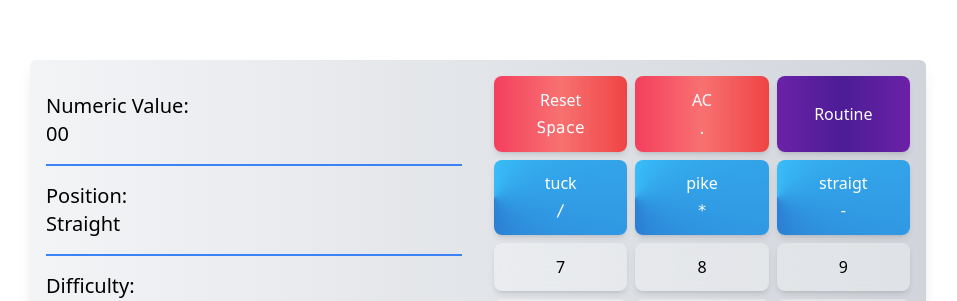
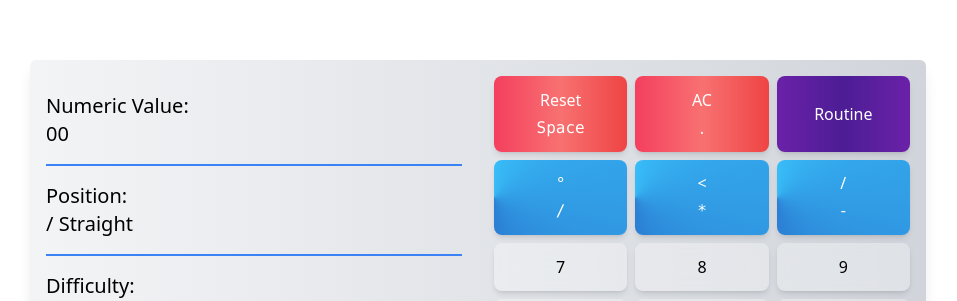
Before and after one commit to MattFreelanceWeb/tra-easycop, a Next.js app: page / in a window 1280 px wide. Shown: the part 133-434 px from the top of the page, without its empty margins (162-1119 px from the left). Built offline with nearby package versions, Linux system fonts and the light colour scheme.

Commit message:
🐛 change the way position work on the function to fix the language bug (if you change the language the function cashed)

```diff
--- a/components/calculator/TelCalculator.tsx
+++ b/components/calculator/TelCalculator.tsx
@@ -6,7 +6,7 @@ import ScreenRoutine from "./screen/ScreenRoutine";
 type Props = {};
 
 function TelCalculator({}: Props) {
-  const [position, setPosition] = useState<string>("");
+  const [position, setPosition] = useState<string>("/");
   const [skill, setSkill] = useState<string>("");
   const [routine, setRoutine] = useState<any[]>([]);
   const [showRoutine, setShowRoutine] = useState<boolean>(false);
--- a/components/calculator/keyboard/KeyboardTel.tsx
+++ b/components/calculator/keyboard/KeyboardTel.tsx
@@ -45,19 +45,19 @@ function KeyboardTel({
       />
       <BtnTelShowRoutine title={'Routine'} showRoutine={showRoutine} setShowRoutine={setShowRoutine} />
       <BtnTelPosition
-        title={"tuck"}
+        title={"°"}
         setKey={"/"}
         setPosition={setPosition}
         className={"bg-stone-400"}
       />
       <BtnTelPosition
-        title={"pike"}
+        title={"<"}
         setKey={"*"}
         setPosition={setPosition}
         className={"bg-stone-500"}
       />
       <BtnTelPosition
-        title={"straigt"}
+        title={"/"}
         setKey={"-"}
         setPosition={setPosition}
         className={"bg-stone-600"}
--- a/components/calculator/screen/utils/ActualSkill.tsx
+++ b/components/calculator/screen/utils/ActualSkill.tsx
@@ -1,7 +1,10 @@
 import React from "react";
 import { calc } from "@/utils/function/calc";
+import { namePosition } from "@/utils/function/namePosition";
 
 type Props = { skill: string; position: string };
+
+
 
 function ActualSkill({ skill, position }: Props) {
   return (
@@ -11,7 +14,7 @@ function ActualSkill({ skill, position }: Props) {
           numeric value: <br /> {skill ? skill : "00"}
         </p>
         <p className="border-b-2 border-blue-500 py-4">
-          position: <br /> {position ? position : "straight"}
+          position: <br /> {position} {namePosition(position)}
         </p>
         <p className="border-b-2 border-blue-500 py-4">
           difficulty: <br /> {calc(Number(skill), position)}
--- a/components/trickstonumeric/TricksToNumeric.tsx
+++ b/components/trickstonumeric/TricksToNumeric.tsx
@@ -16,30 +16,36 @@ function TricksToNumeric({}: Props) {
   return (
     <div className="h-full w-full max-w-4xl md:max-h-[414px] grid backdrop-blur-md bg-gradient-to-r from-gray-100 to-gray-300  overflow-y-auto md:rounded-md md:shadow-lg">
       <div className="h-full w-full flex flex-col items-start justify-start gap-4 px-4 md:flex-row">
+        <div className="flex flex-col items-center justify-center">
         quarter turn :
         <BtnNumber
           number={numberQuarterTurn}
           setNumber={setNumberQuarterTurn}
           maxNumber={16}
         />
+        </div>
+
+        <div className="flex flex-col items-center justify-center">
         twist turn one :
         <BtnNumber
           number={numberTwistTurnOne}
           setNumber={setNumberTwistTurnOne}
           maxNumber={9}
         />
+        </div>
+
         {numberQuarterTurn >= 7 && (
-          <>
+          <div className="flex flex-col items-center justify-center">
             twist turn two :
             <BtnNumber
               number={numberTwistTurnTwo}
               setNumber={setNumberTwistTurnTwo}
               maxNumber={9}
             />
-          </>
+          </div>
         )}
         {numberQuarterTurn >= 11 && (
-          <>
+          <div className="flex flex-col items-center justify-center">
             {" "}
             twist turn three :
             <BtnNumber
@@ -47,10 +53,10 @@ function TricksToNumeric({}: Props) {
               setNumber={setNumberTwistTurnThree}
               maxNumber={9}
             />
-          </>
+          </div>
         )}
         {numberQuarterTurn >= 15 && (
-          <>
+          <div className="flex flex-col items-center justify-center">
             {" "}
             twist turn four :
             <BtnNumber
@@ -58,7 +64,7 @@ function TricksToNumeric({}: Props) {
               setNumber={setNumberTwistTurnFour}
               maxNumber={9}
             />
-          </>
+          </div>
         )}
       </div>
     </div>
--- a/components/trickstonumeric/utils/BtnNumber.tsx
+++ b/components/trickstonumeric/utils/BtnNumber.tsx
@@ -56,6 +56,7 @@ function BtnNumber({ number, setNumber, maxNumber }: Props) {
           </svg>
         </button>
       )}
+      <button onClick={()=>{setNumber(0)}}>reset</button>
     </div>
   );
 }
--- a/utils/function/calc.tsx
+++ b/utils/function/calc.tsx
@@ -6,6 +6,7 @@ export const calc = (numericValue: number, position: string) => {
   let bonus: number = 0;
   let difficulty: number = 0;
 
+  const positionWithoutBonus = '°'
 
   switch (numberString.length) {
     //pas de tour complet
@@ -17,7 +18,7 @@ export const calc = (numericValue: number, position: string) => {
     case 2:
       numberTurn = Number(numberString[0]);
       numberTwist = Number(numberString[1]);
-      if (position === "tuck") {
+      if (position === positionWithoutBonus) {
         bonus = 1;
       } else {
         bonus = 2;
@@ -34,13 +35,13 @@ export const calc = (numericValue: number, position: string) => {
     case 3:
       numberTurn = Number(numberString[0]);
       numberTwist = Number(numberString[1]) + Number(numberString[2]);
-      if (position === "tuck") {
+      if (position === positionWithoutBonus) {
         bonus = 2;
       } else {
         bonus = 4;
       }
       if (numberTurn < 8) {
-        if (position === "tuck") {
+        if (position === positionWithoutBonus) {
           bonus = 1;
         } else {
           bonus = 2;
@@ -58,13 +59,13 @@ export const calc = (numericValue: number, position: string) => {
         Number(numberString[2]) +
         Number(numberString[3]) +
         Number(numberString[4]);
-      if (position === "tuck") {
+      if (position === positionWithoutBonus) {
         bonus = 4;
       } else {
         bonus = 7;
       }
       if (numberTurn < 12) {
-        if (position === "tuck") {
+        if (position === positionWithoutBonus) {
           bonus = 2;
         } else {
           bonus = 4;
@@ -79,13 +80,13 @@ export const calc = (numericValue: number, position: string) => {
         Number(numberString[3]) +
         Number(numberString[4]) +
         Number(numberString[5]);
-      if (position === "tuck") {
+      if (position === positionWithoutBonus) {
         bonus = 6;
       } else {
         bonus = 10;
       }
       if (numberTurn < 16) {
-        if (position === "tuck") {
+        if (position === positionWithoutBonus) {
           bonus = 4;
         } else {
           bonus = 7;
--- /dev/null
+++ b/utils/function/namePosition.ts
@@ -0,0 +1,16 @@
+export const namePosition = (position:string)=>{
+
+    let namePosition= ''
+
+    switch(position){
+      case '°':
+        namePosition ='tuck'
+        break
+      case '<':
+        namePosition = 'pike'
+        break
+      case '/':
+       namePosition = 'straight'
+    }
+    return namePosition
+  }
```
